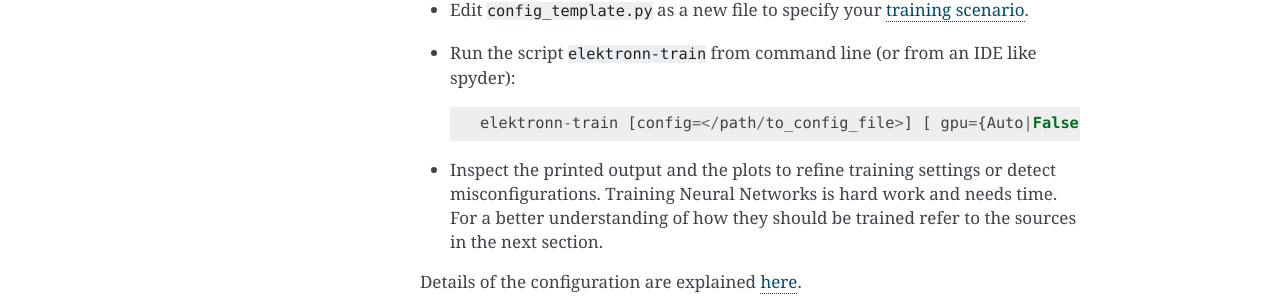
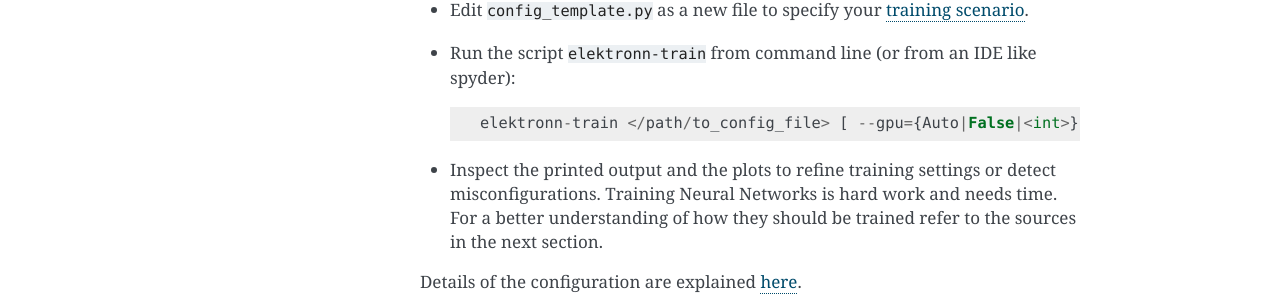
Before and after one commit to ELEKTRONN/ELEKTRONN, a Sphinx documentation site: the page built from doc/GettingStarted.rst, in a window 1280 px wide. Shown: the part 1461-1767 px from the top of the page. Built offline with Sphinx 7.4.7, drawn with Linux system fonts in a browser that asks for light colours; formulas are drawn with MathJax 3.

Commit message:
other command line args

```diff
--- a/doc/Examples.rst
+++ b/doc/Examples.rst
@@ -51,7 +51,7 @@ This is 2D CNN with two conv layers (each has ``3 x 3`` 2D filter) and two fully
 
 To run the example, make a copy of the config file and adjust the paths. Then run the ``elektronn-train`` script, and pass the path of your config file::
 
-  elektronn-train [config=</path/to_config_file>] [ gpu={Auto|False|<int>}]
+  elektronn-train </path/to_config_file> [ --gpu={Auto|False|<int>}]
 
 The output should read like this::
 
--- a/doc/GettingStarted.rst
+++ b/doc/GettingStarted.rst
@@ -47,7 +47,7 @@ Basic Recipe for CNN Training with Images
 
 * Run the script ``elektronn-train`` from command line (or from an IDE like spyder)::
 
-    elektronn-train [config=</path/to_config_file>] [ gpu={Auto|False|<int>}]
+    elektronn-train </path/to_config_file> [ --gpu={Auto|False|<int>}]
 
 * Inspect the printed output and the plots to refine training settings or detect misconfigurations. Training Neural Networks is hard work and needs time. For a better understanding of how they should be trained refer to the sources in the next section.
 
--- a/doc/Pipeline.rst
+++ b/doc/Pipeline.rst
@@ -295,7 +295,7 @@ Running elektronn-train
 
 Once the parameter file is set up, the training script can be started. Run the script ``elektronn-train`` from command line::
 
-	elektronn-train [config=</path/to_config_file>] [ gpu={Auto|False|<int>}]
+	elektronn-train </path/to_config_file> [ --gpu={Auto|False|<int>}]
 
 or from an existing python interpreter (e.g. within spyder).
 
```
Also changed, not shown: 1 other file.
